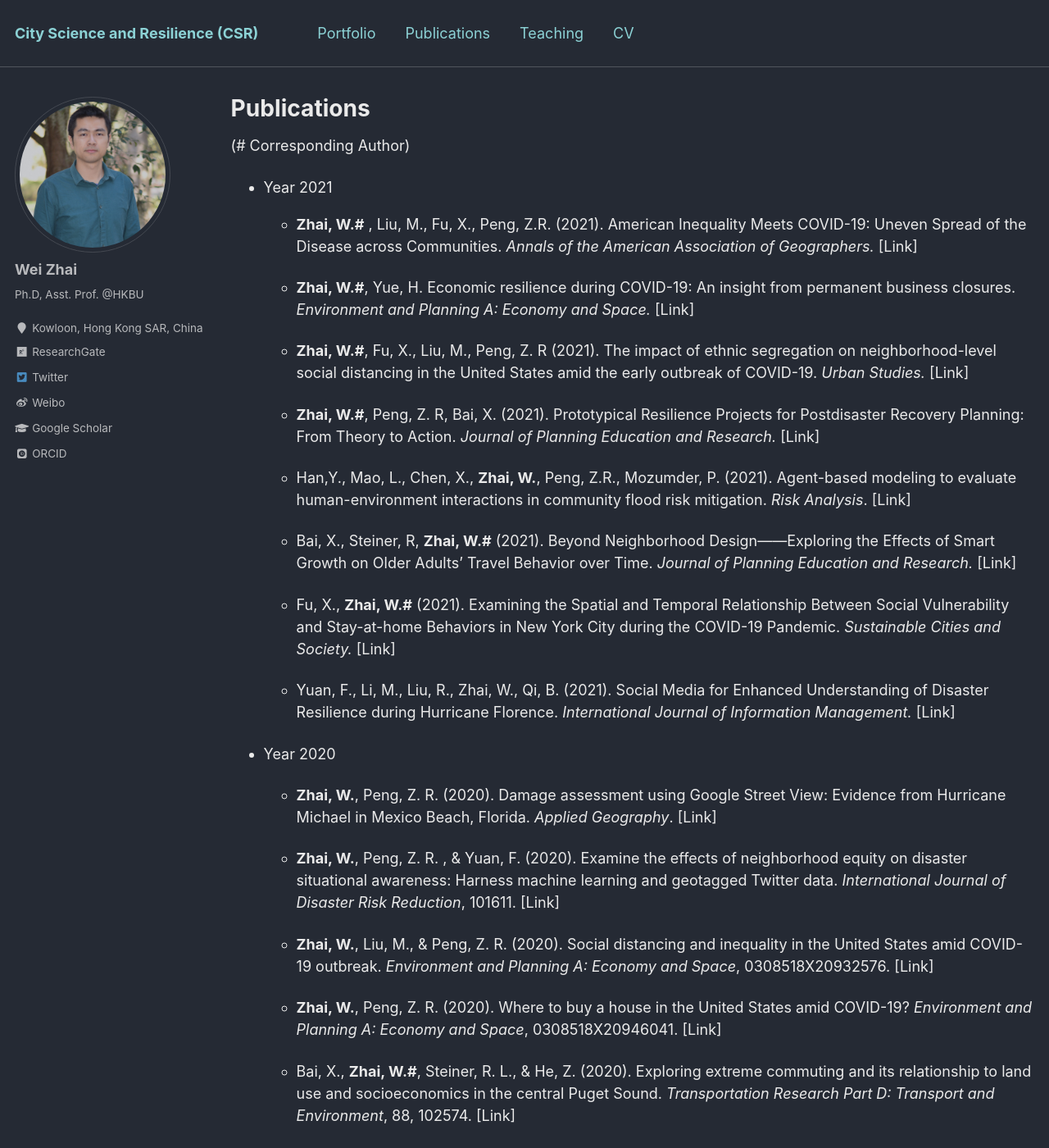
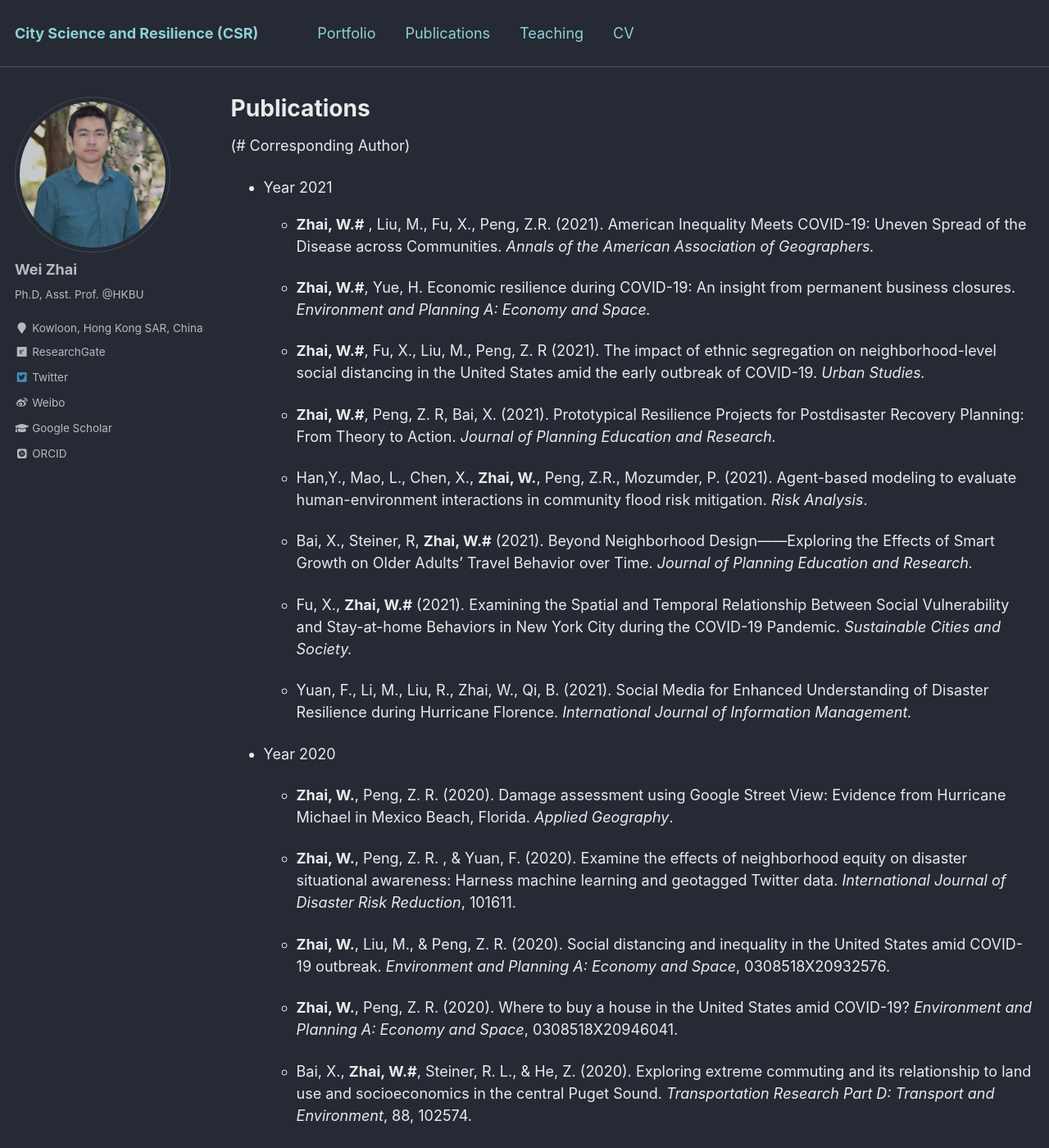
Before and after one commit to skywalkerzhai/weizhai.github.io, a Jekyll site: the page built from _pages/publications.md, in a window 1280 px wide and 1400 px high. Shown: the whole window at 82% size. Built offline with Jekyll 4.4.1, drawn with Linux system fonts in a browser that asks for light colours; some web fonts are replaced; some of the changed text lies outside the part shown.

Commit message:
Update publications.md

```diff
--- a/_pages/publications.md
+++ b/_pages/publications.md
@@ -6,42 +6,42 @@
 ---
 (# Corresponding Author)
 * Year 2021
-  * **Zhai, W.#** , Liu, M., Fu, X., Peng, Z.R. (2021). American Inequality Meets COVID-19: Uneven Spread of the Disease across Communities. *Annals of the American Association of Geographers.* [[Link]](https://www.tandfonline.com/doi/abs/10.1080/24694452.2020.1866489?journalCode=raag21)
+  * **Zhai, W.#** , Liu, M., Fu, X., Peng, Z.R. (2021). [American Inequality Meets COVID-19: Uneven Spread of the Disease across Communities. *Annals of the American Association of Geographers.*](https://www.tandfonline.com/doi/abs/10.1080/24694452.2020.1866489?journalCode=raag21)
 
-  * **Zhai, W.#**, Yue, H. Economic resilience during COVID-19: An insight from permanent business closures. *Environment and Planning A: Economy and Space.* [[Link]](https://doi.org/10.1177/0308518X211055181)
+  * **Zhai, W.#**, Yue, H. [Economic resilience during COVID-19: An insight from permanent business closures. *Environment and Planning A: Economy and Space.*](https://doi.org/10.1177/0308518X211055181)
 
-  * **Zhai, W.#**, Fu, X., Liu, M., Peng, Z. R (2021). The impact of ethnic segregation on neighborhood-level social distancing in the United States amid the early outbreak of COVID-19. *Urban Studies.* [[Link]](https://doi.org/10.1177/00420980211050183)
+  * **Zhai, W.#**, Fu, X., Liu, M., Peng, Z. R (2021). [The impact of ethnic segregation on neighborhood-level social distancing in the United States amid the early outbreak of COVID-19. *Urban Studies.*](https://doi.org/10.1177/00420980211050183)
 
-  * **Zhai, W.#**, Peng, Z. R, Bai, X. (2021). Prototypical Resilience Projects for Postdisaster Recovery Planning: From Theory to Action. *Journal of Planning Education and Research.* [[Link]](https://journals.sagepub.com/eprint/2XZCVZQQNWAKW7QDWK4H/full)
+  * **Zhai, W.#**, Peng, Z. R, Bai, X. (2021). [Prototypical Resilience Projects for Postdisaster Recovery Planning: From Theory to Action. *Journal of Planning Education and Research.*](https://journals.sagepub.com/eprint/2XZCVZQQNWAKW7QDWK4H/full)
 
-  * Han,Y., Mao, L., Chen, X., **Zhai, W.**, Peng, Z.R., Mozumder, P. (2021). Agent-based modeling to evaluate human-environment interactions in community flood risk mitigation. *Risk Analysis*. [[Link]](http://doi.org/10.1111/risa.13854)
+  * Han,Y., Mao, L., Chen, X., **Zhai, W.**, Peng, Z.R., Mozumder, P. (2021). [Agent-based modeling to evaluate human-environment interactions in community flood risk mitigation. *Risk Analysis*.](http://doi.org/10.1111/risa.13854)
 
-  * Bai, X., Steiner, R, **Zhai, W.#** (2021). Beyond Neighborhood Design——Exploring the Effects of Smart Growth on Older Adults’ Travel Behavior over Time. *Journal of Planning Education and Research.* [[Link]](https://doi.org/10.1177/0739456X211020352)
+  * Bai, X., Steiner, R, **Zhai, W.#** (2021). [Beyond Neighborhood Design——Exploring the Effects of Smart Growth on Older Adults’ Travel Behavior over Time. *Journal of Planning Education and Research.*](https://doi.org/10.1177/0739456X211020352)
 
-  * Fu, X., **Zhai, W.#** (2021).  Examining the Spatial and Temporal Relationship Between Social Vulnerability and Stay-at-home Behaviors in New York City during the COVID-19 Pandemic. *Sustainable Cities and Society.* [[Link]](https://doi.org/10.1016/j.scs.2021.102757)
+  * Fu, X., **Zhai, W.#** (2021).  [Examining the Spatial and Temporal Relationship Between Social Vulnerability and Stay-at-home Behaviors in New York City during the COVID-19 Pandemic. *Sustainable Cities and Society.*](https://doi.org/10.1016/j.scs.2021.102757)
 
-  * Yuan, F., Li, M., Liu, R., Zhai, W., Qi, B. (2021). Social Media for Enhanced Understanding of Disaster Resilience during Hurricane Florence. *International Journal of Information Management.* [[Link]](https://www.sciencedirect.com/science/article/pii/S0268401220314882?dgcid=coauthor)
+  * Yuan, F., Li, M., Liu, R., Zhai, W., Qi, B. (2021). [Social Media for Enhanced Understanding of Disaster Resilience during Hurricane Florence. *International Journal of Information Management.*](https://www.sciencedirect.com/science/article/pii/S0268401220314882?dgcid=coauthor)
 
 
 * Year 2020
 
-  * **Zhai, W.**, Peng, Z. R. (2020). Damage assessment using Google Street View: Evidence from Hurricane Michael in Mexico Beach, Florida. *Applied Geography*. [[Link]](https://doi.org/10.1016/j.apgeog.2020.102252)
+  * **Zhai, W.**, Peng, Z. R. (2020). [Damage assessment using Google Street View: Evidence from Hurricane Michael in Mexico Beach, Florida. *Applied Geography*.](https://doi.org/10.1016/j.apgeog.2020.102252)
 
-  * **Zhai, W.**, Peng, Z. R. , & Yuan, F. (2020). Examine the effects of neighborhood equity on disaster situational awareness: Harness machine learning and geotagged Twitter data. *International Journal of Disaster Risk Reduction*, 101611. [[Link]](https://doi.org/10.1016/j.ijdrr.2020.101611)
+  * **Zhai, W.**, Peng, Z. R. , & Yuan, F. (2020). [Examine the effects of neighborhood equity on disaster situational awareness: Harness machine learning and geotagged Twitter data. *International Journal of Disaster Risk Reduction*, 101611.](https://doi.org/10.1016/j.ijdrr.2020.101611)
 
-  * **Zhai, W.**, Liu, M., & Peng, Z. R. (2020). Social distancing and inequality in the United States amid COVID-19 outbreak. *Environment and Planning A: Economy and Space*, 0308518X20932576. [[Link]](https://journals.sagepub.com/doi/10.1177/0308518X20932576 )
+  * **Zhai, W.**, Liu, M., & Peng, Z. R. (2020). [Social distancing and inequality in the United States amid COVID-19 outbreak. *Environment and Planning A: Economy and Space*, 0308518X20932576.](https://journals.sagepub.com/doi/10.1177/0308518X20932576 )
 
-  * **Zhai, W.**, Peng, Z. R. (2020). Where to buy a house in the United States amid COVID-19? *Environment and Planning A: Economy and Space*, 0308518X20946041. [[Link]](https://journals.sagepub.com/doi/10.1177/0308518X20946041)
+  * **Zhai, W.**, Peng, Z. R. (2020). [Where to buy a house in the United States amid COVID-19? *Environment and Planning A: Economy and Space*, 0308518X20946041.](https://journals.sagepub.com/doi/10.1177/0308518X20946041)
 
-  * Bai, X., **Zhai, W.#**, Steiner, R. L., & He, Z. (2020). Exploring extreme commuting and its relationship to land use and socioeconomics in the central Puget Sound. *Transportation Research Part D: Transport and Environment*, 88, 102574. [[Link]](https://doi.org/10.1016/j.trd.2020.102574)
+  * Bai, X., **Zhai, W.#**, Steiner, R. L., & He, Z. (2020). [Exploring extreme commuting and its relationship to land use and socioeconomics in the central Puget Sound. *Transportation Research Part D: Transport and Environment*, 88, 102574.](https://doi.org/10.1016/j.trd.2020.102574)
 
-  * Gu, C., Ye, X. , Cao, Q., Guan, W., Peng, C., Wu, Y., & **Zhai, W.** (2020). System dynamics modelling of urbanization under energy constraints in China. *Scientific Reports*, 10(1), 1-16. [[Link]](https://doi.org/10.1038/s41598-020-66125-3)
+  * Gu, C., Ye, X. , Cao, Q., Guan, W., Peng, C., Wu, Y., & **Zhai, W.** (2020). [System dynamics modelling of urbanization under energy constraints in China. *Scientific Reports*, 10(1), 1-16.](https://doi.org/10.1038/s41598-020-66125-3)
 
 
 * Year 2019
 
-  * **Zhai, W.**, Bai, X., Shi, Y., Han, Y., Peng, Z. R., & Gu, C. (2019). Beyond Word2vec: An approach for urban functional region extraction and identification by combining Place2vec and POIs. *Computers, Environment and Urban Systems*, 74, 1-12. [[Link]](https://doi.org/10.1016/j.compenvurbsys.2018.11.008)
+  * **Zhai, W.**, Bai, X., Shi, Y., Han, Y., Peng, Z. R., & Gu, C. (2019). [Beyond Word2vec: An approach for urban functional region extraction and identification by combining Place2vec and POIs. *Computers, Environment and Urban Systems*, 74, 1-12.](https://doi.org/10.1016/j.compenvurbsys.2018.11.008)
 
-  * **Zhai, W.**, Bai, X., Peng, Z. R. , & Gu, C. (2019). From edit distance to augmented space-time-weighted edit distance: Detecting and clustering patterns of human activities in Puget Sound region. *Journal of Transport Geography*, 78, 41-55. [[Link]](https://doi.org/10.1016/j.jtrangeo.2019.05.003)
+  * **Zhai, W.**, Bai, X., Peng, Z. R. , & Gu, C. (2019). [From edit distance to augmented space-time-weighted edit distance: Detecting and clustering patterns of human activities in Puget Sound region. *Journal of Transport Geography*, 78, 41-55.](https://doi.org/10.1016/j.jtrangeo.2019.05.003)
 
-  * **Zhai, W.**, Bai, X., Peng, Z. R. , & Gu, C. (2019). A bottom-up transportation network efficiency measuring approach: A case study of taxi efficiency in New York City. *Journal of Transport Geography*, 80. 102502. [[Link]](https://doi.org/10.1016/j.jtrangeo.2019.102502)
+  * **Zhai, W.**, Bai, X., Peng, Z. R. , & Gu, C. (2019). [A bottom-up transportation network efficiency measuring approach: A case study of taxi efficiency in New York City. *Journal of Transport Geography*, 80. 102502.](https://doi.org/10.1016/j.jtrangeo.2019.102502)
```
